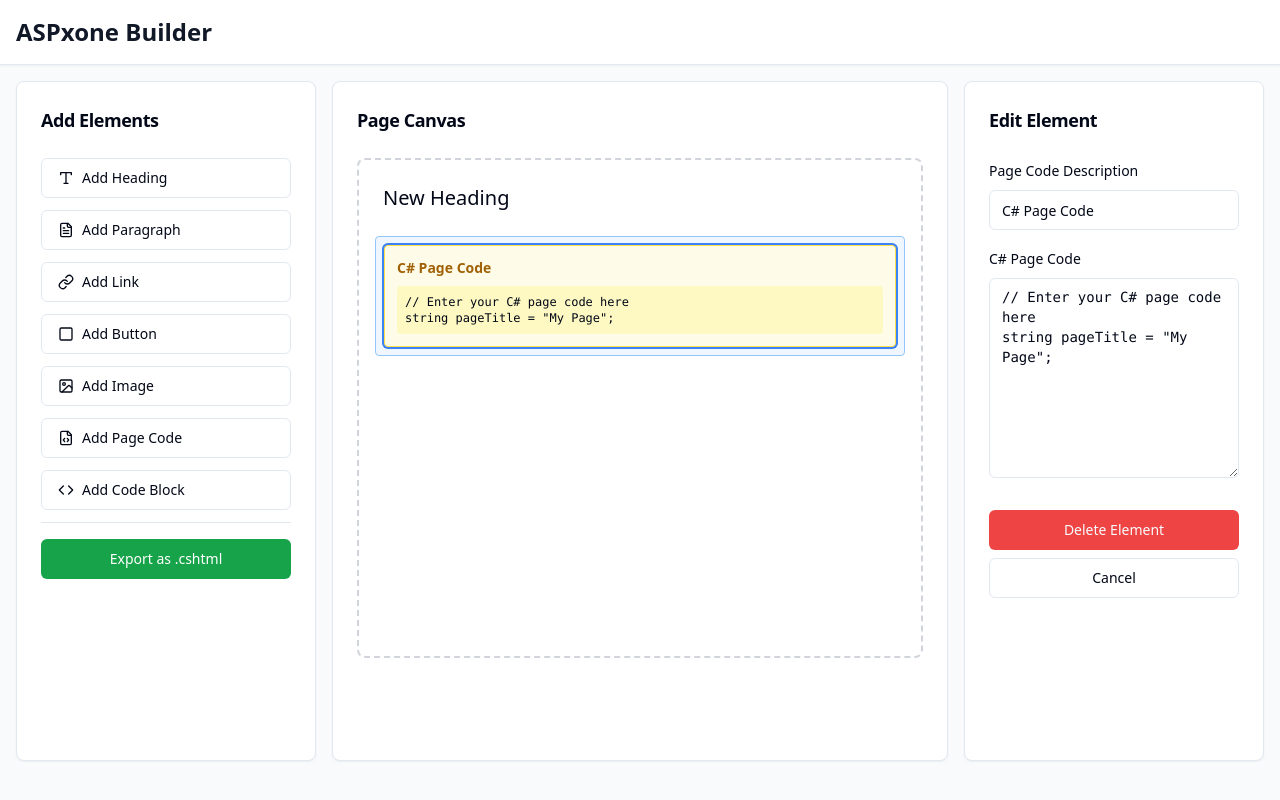
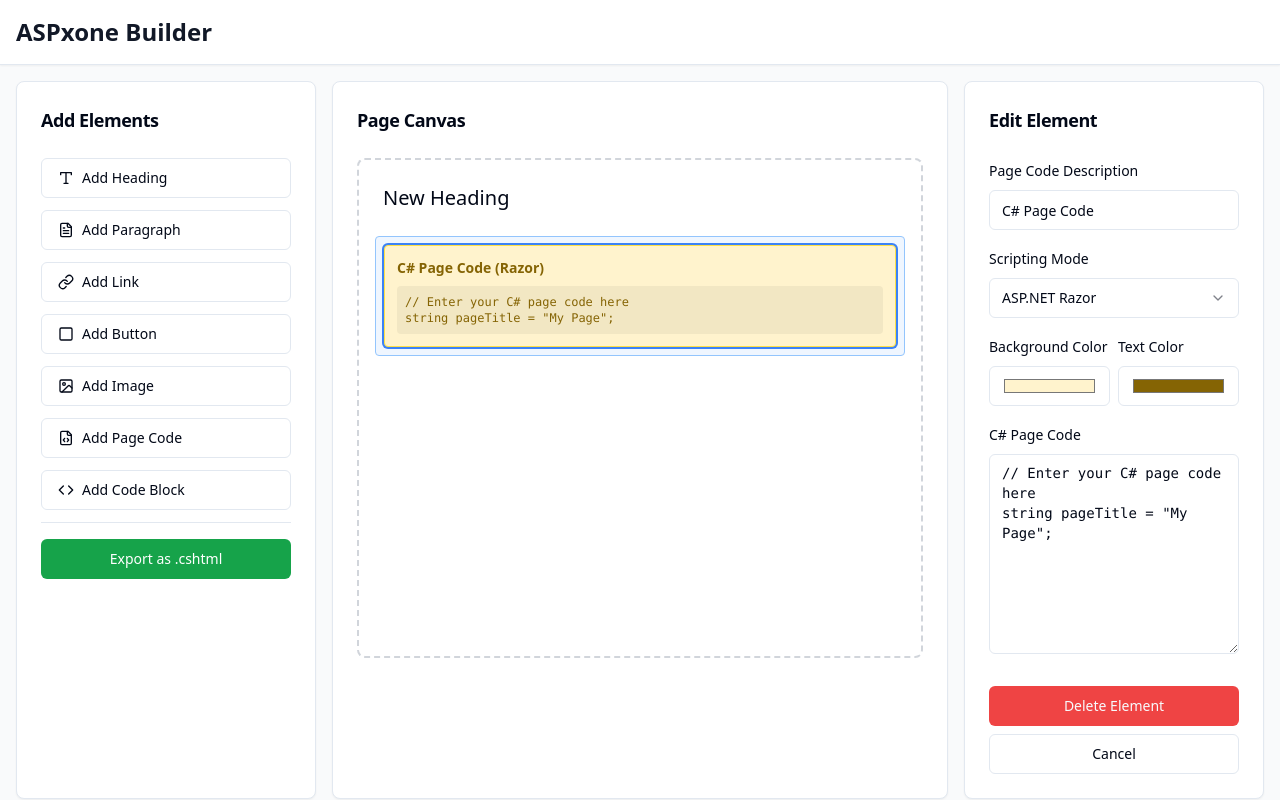
Before and after one commit to CanvasDeno/aspxone-builder, a React (Vite) app: page / in a window 1280 px wide. Both pictures are taken after a click on the button "Add Page Code". Built offline with nearby package versions, Linux system fonts and the light colour scheme.

Commit message:
Add ASP.NET MVC scripting and color options
Added options to switch to ASP.NET MVC scripting and added color customization features.

```diff
--- a/src/components/DraggableElement.tsx
+++ b/src/components/DraggableElement.tsx
@@ -68,20 +68,38 @@ const DraggableElement: React.FC<DraggableElementProps> = ({
           />
         );
       case 'csharp':
+        const csharpStyle = {
+          backgroundColor: element.properties.backgroundColor || '#f8f9fa',
+          color: element.properties.textColor || '#212529'
+        };
+        const csharpCode = element.properties.scriptingMode === 'mvc'
+          ? `<% ${element.properties.code || ''} %>`
+          : `@{\n${element.properties.code || ''}\n}`;
         return (
-          <div className={`${baseClass} bg-gray-100 border border-gray-300 rounded p-3`}>
-            <div className="text-sm font-semibold text-gray-700 mb-2">{element.content}</div>
-            <pre className="text-xs font-mono bg-gray-50 p-2 rounded overflow-auto">
-              @{`{\n${element.properties.code || ''}\n}`}
+          <div className={`${baseClass} border border-gray-300 rounded p-3`} style={csharpStyle}>
+            <div className="text-sm font-semibold mb-2">
+              {element.content} ({element.properties.scriptingMode === 'mvc' ? 'MVC' : 'Razor'})
+            </div>
+            <pre className="text-xs font-mono p-2 rounded overflow-auto" style={{ backgroundColor: 'rgba(0,0,0,0.05)' }}>
+              {csharpCode}
             </pre>
           </div>
         );
       case 'pagecode':
+        const pageCodeStyle = {
+          backgroundColor: element.properties.backgroundColor || '#fff3cd',
+          color: element.properties.textColor || '#856404'
+        };
+        const pageCode = element.properties.scriptingMode === 'mvc'
+          ? `<%\n${element.properties.code || ''}\n%>`
+          : element.properties.code || '';
         return (
-          <div className={`${baseClass} bg-yellow-50 border border-yellow-300 rounded p-3`}>
-            <div className="text-sm font-semibold text-yellow-700 mb-2">{element.content}</div>
-            <pre className="text-xs font-mono bg-yellow-100 p-2 rounded overflow-auto">
-              {element.properties.code || ''}
+          <div className={`${baseClass} border border-yellow-300 rounded p-3`} style={pageCodeStyle}>
+            <div className="text-sm font-semibold mb-2">
+              {element.content} ({element.properties.scriptingMode === 'mvc' ? 'MVC' : 'Razor'})
+            </div>
+            <pre className="text-xs font-mono p-2 rounded overflow-auto" style={{ backgroundColor: 'rgba(0,0,0,0.05)' }}>
+              {pageCode}
             </pre>
           </div>
         );
--- a/src/components/ElementEditor.tsx
+++ b/src/components/ElementEditor.tsx
@@ -139,9 +139,48 @@ const ElementEditor: React.FC<ElementEditorProps> = ({
           </>
         );
       case 'csharp':
+      case 'pagecode':
         return (
+          <>
             <div className="space-y-2">
-            <Label htmlFor="code">C# Code Block</Label>
+              <Label htmlFor="scriptingMode">Scripting Mode</Label>
+              <Select
+                value={editedElement.properties.scriptingMode || 'razor'}
+                onValueChange={(value) => handlePropertyChange('scriptingMode', value)}
+              >
+                <SelectTrigger>
+                  <SelectValue />
+                </SelectTrigger>
+                <SelectContent>
+                  <SelectItem value="razor">ASP.NET Razor</SelectItem>
+                  <SelectItem value="mvc">ASP.NET MVC</SelectItem>
+                </SelectContent>
+              </Select>
+            </div>
+            <div className="grid grid-cols-2 gap-2">
+              <div className="space-y-2">
+                <Label htmlFor="backgroundColor">Background Color</Label>
+                <Input
+                  id="backgroundColor"
+                  type="color"
+                  value={editedElement.properties.backgroundColor || '#f8f9fa'}
+                  onChange={(e) => handlePropertyChange('backgroundColor', e.target.value)}
+                />
+              </div>
+              <div className="space-y-2">
+                <Label htmlFor="textColor">Text Color</Label>
+                <Input
+                  id="textColor"
+                  type="color"
+                  value={editedElement.properties.textColor || '#212529'}
+                  onChange={(e) => handlePropertyChange('textColor', e.target.value)}
+                />
+              </div>
+            </div>
+            <div className="space-y-2">
+              <Label htmlFor="code">
+                {editedElement.type === 'csharp' ? 'C# Code Block' : 'C# Page Code'}
+              </Label>
               <Textarea
                 id="code"
                 value={editedElement.properties.code || ''}
@@ -150,19 +189,7 @@ const ElementEditor: React.FC<ElementEditorProps> = ({
                 className="min-h-[200px] font-mono text-sm"
               />
             </div>
-        );
-      case 'pagecode':
-        return (
-          <div className="space-y-2">
-            <Label htmlFor="code">C# Page Code</Label>
-            <Textarea
-              id="code"
-              value={editedElement.properties.code || ''}
-              onChange={(e) => handlePropertyChange('code', e.target.value)}
-              placeholder="Enter your C# page code here..."
-              className="min-h-[200px] font-mono text-sm"
-            />
-          </div>
+          </>
         );
       default:
         return null;
--- a/src/pages/Index.tsx
+++ b/src/pages/Index.tsx
@@ -1,4 +1,3 @@
-
 import React, { useState, useCallback } from 'react';
 import { DndProvider } from 'react-dnd';
 import { HTML5Backend } from 'react-dnd-html5-backend';
@@ -17,6 +16,9 @@ export interface PageElement {
     src?: string;
     alt?: string;
     code?: string;
+    scriptingMode?: 'razor' | 'mvc';
+    backgroundColor?: string;
+    textColor?: string;
     [key: string]: any;
   };
 }
@@ -79,9 +81,15 @@ const Index = () => {
         case 'image':
           return `<img src="${element.properties.src || ''}" alt="${element.properties.alt || ''}" class="img-fluid" />`;
         case 'csharp':
-          return `@{\n${element.properties.code || ''}\n}`;
+          const csharpCode = element.properties.scriptingMode === 'mvc'
+            ? `<% ${element.properties.code || ''} %>`
+            : `@{\n${element.properties.code || ''}\n}`;
+          return csharpCode;
         case 'pagecode':
-          return element.properties.code || '';
+          const pageCode = element.properties.scriptingMode === 'mvc'
+            ? `<%\n${element.properties.code || ''}\n%>`
+            : element.properties.code || '';
+          return pageCode;
         default:
           return '';
       }
@@ -173,8 +181,18 @@ function getDefaultProperties(type: PageElement['type']): PageElement['propertie
     case 'link': return { size: 'M', href: '#' };
     case 'button': return { size: 'M', href: '#' };
     case 'image': return { src: '', alt: '' };
-    case 'csharp': return { code: '// Enter your C# code here\nstring message = "Hello World";' };
-    case 'pagecode': return { code: '// Enter your C# page code here\nstring pageTitle = "My Page";' };
+    case 'csharp': return {
+      code: '// Enter your C# code here\nstring message = "Hello World";',
+      scriptingMode: 'razor',
+      backgroundColor: '#f8f9fa',
+      textColor: '#212529'
+    };
+    case 'pagecode': return {
+      code: '// Enter your C# page code here\nstring pageTitle = "My Page";',
+      scriptingMode: 'razor',
+      backgroundColor: '#fff3cd',
+      textColor: '#856404'
+    };
     default: return {};
   }
 }
```
Lines whose indentation alone changed are shown as unchanged.
